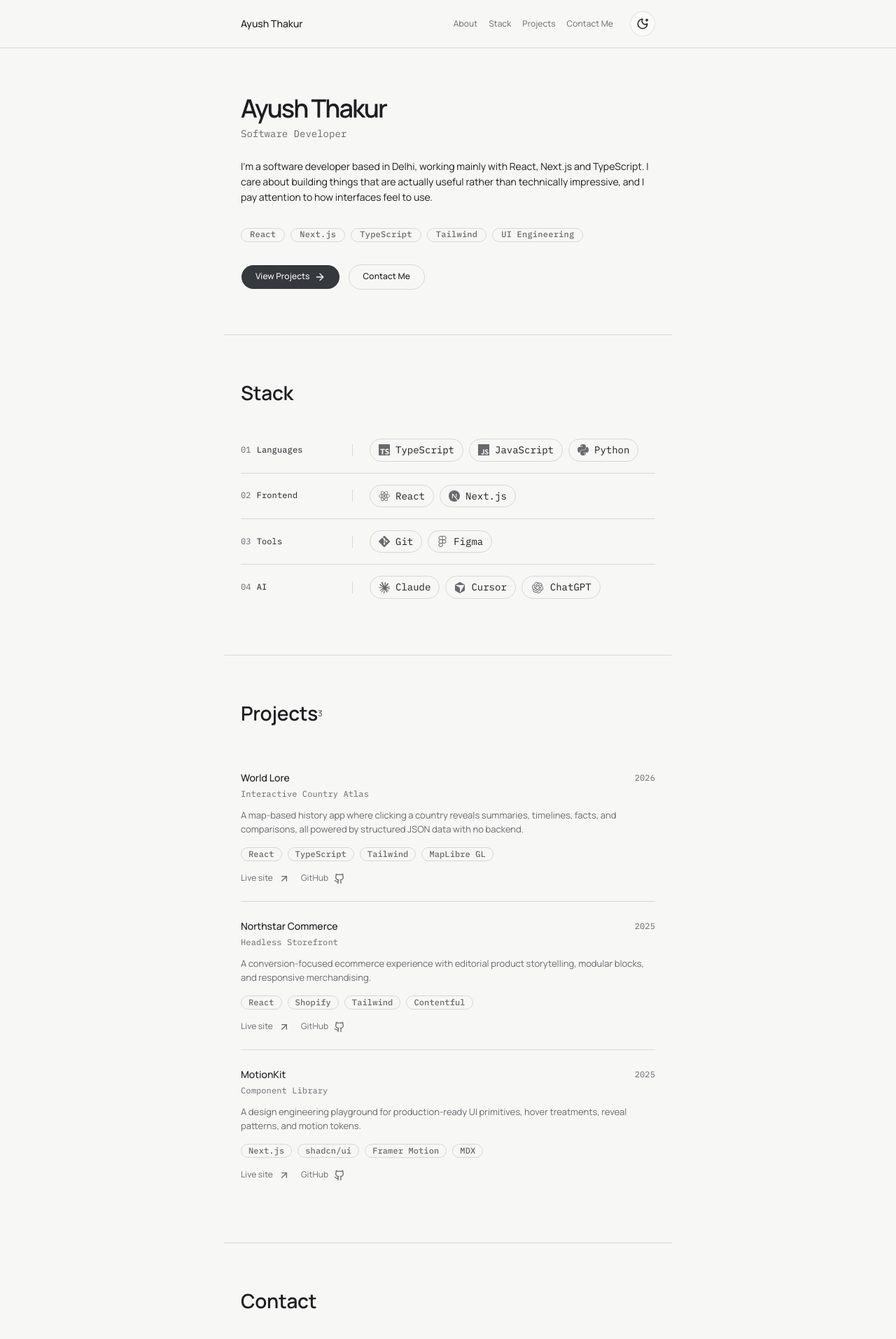
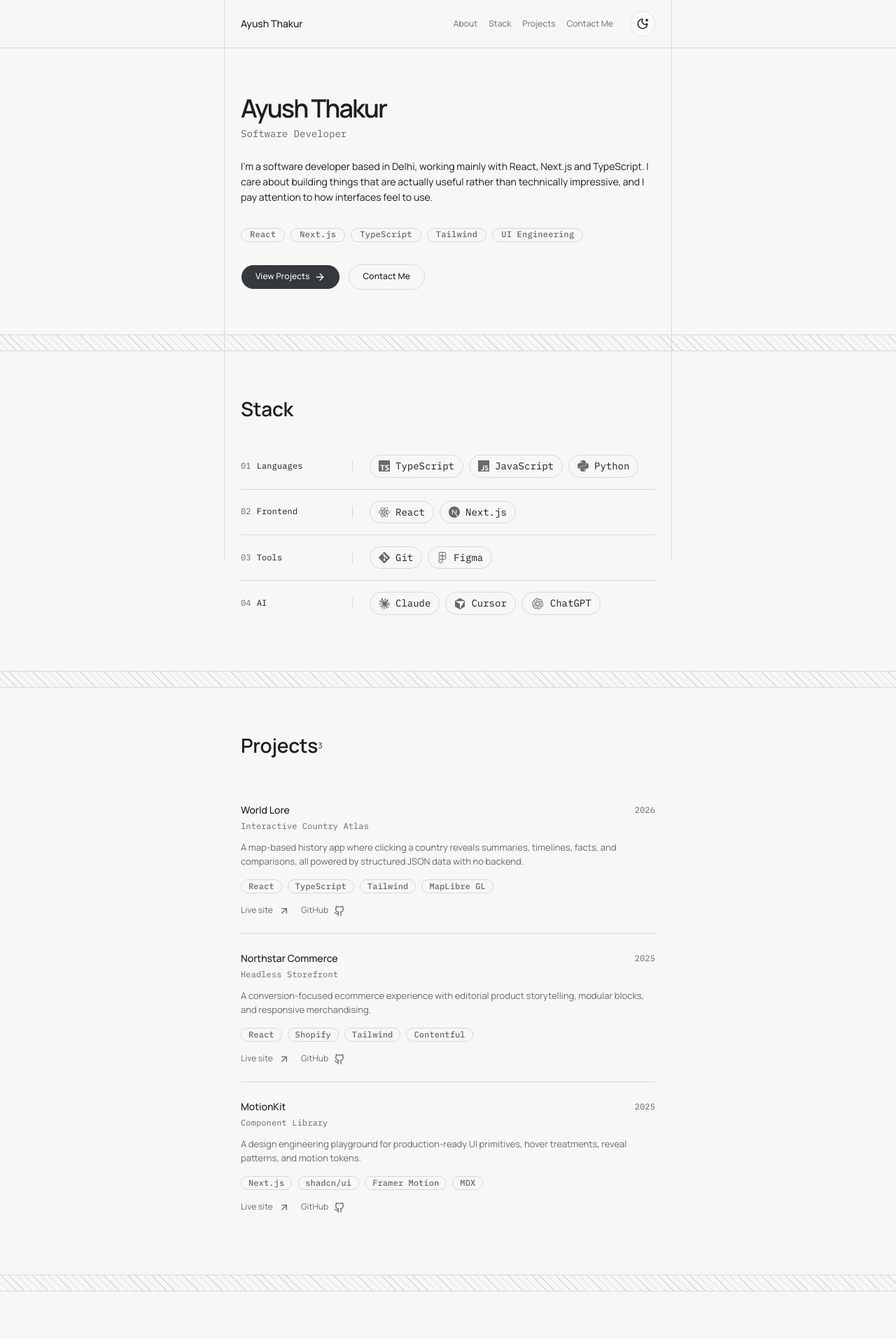
Before and after one commit to ryvvern/personal_portfolio, a Next.js app: page / in a window 1280 px wide. Shown: the top 1914 px of the page at 70% size. Built offline with nearby package versions, Linux system fonts and the light colour scheme.

Commit message:
feat(layout): add vertical margin rules and hatched section bands

```diff
--- a/app/layout.tsx
+++ b/app/layout.tsx
@@ -1,6 +1,7 @@
 import type { Metadata } from "next";
 import { IBM_Plex_Mono, Manrope } from "next/font/google";
 
+import { PageFrame } from "@/components/page-frame";
 import { SiteFooter } from "@/components/site-footer";
 import { SiteHeader } from "@/components/site-header";
 import { ThemeProvider } from "@/components/theme-provider";
@@ -66,6 +67,7 @@
           enableSystem
           disableTransitionOnChange
         >
+          <PageFrame />
           <div className="relative min-h-screen overflow-x-hidden">
             <SiteHeader />
             {children}
--- a/app/page.tsx
+++ b/app/page.tsx
@@ -3,12 +3,19 @@
 import { ProjectsSection } from "@/components/projects-section";
 import { StackSection } from "@/components/stack-section";
 
+function SectionBand() {
+  return <div className="hatched h-6 w-full border-t border-b border-border" />;
+}
+
 export default function Home() {
   return (
     <main>
       <AboutSection />
+      <SectionBand />
       <StackSection />
+      <SectionBand />
       <ProjectsSection />
+      <SectionBand />
       <ContactSection />
     </main>
   );
--- a/components/contact-section.tsx
+++ b/components/contact-section.tsx
@@ -13,7 +13,7 @@
 
 export function ContactSection() {
   return (
-    <section id="contact" className="container-shell section-space border-t border-border">
+    <section id="contact" className="container-shell section-space">
       <SectionHeading title="Contact" />
       <div className="mt-8">
         <Link
--- /dev/null
+++ b/components/page-frame.tsx
@@ -0,0 +1,17 @@
+export function PageFrame() {
+  return (
+    <div
+      aria-hidden="true"
+      className="pointer-events-none fixed inset-y-0 inset-x-0 -z-10 hidden md:block"
+    >
+      <div
+        className="absolute inset-y-0 w-px bg-border"
+        style={{ left: "calc(50% - var(--container-content) / 2)" }}
+      />
+      <div
+        className="absolute inset-y-0 w-px bg-border"
+        style={{ right: "calc(50% - var(--container-content) / 2)" }}
+      />
+    </div>
+  );
+}
--- a/components/projects-section.tsx
+++ b/components/projects-section.tsx
@@ -7,7 +7,7 @@
 
 export function ProjectsSection() {
   return (
-    <section id="projects" className="container-shell section-space border-t border-border">
+    <section id="projects" className="container-shell section-space">
       <SectionHeading title="Projects" count={siteConfig.projects.length} />
       <div className="mt-10">
         {siteConfig.projects.map((project, index) => (
--- a/components/stack-section.tsx
+++ b/components/stack-section.tsx
@@ -102,7 +102,7 @@
 
 export function StackSection() {
   return (
-    <section id="stack" className="container-shell section-space border-t border-border">
+    <section id="stack" className="container-shell section-space">
       <SectionHeading title="Stack" />
       <div className="mt-8">
         {siteConfig.stack.map((group, index) => (
--- a/styles/globals.css
+++ b/styles/globals.css
@@ -174,6 +174,16 @@
   .text-balance {
     text-wrap: balance;
   }
+
+  .hatched {
+    background-image: repeating-linear-gradient(
+      45deg,
+      var(--border) 0px,
+      var(--border) 1px,
+      transparent 1px,
+      transparent 8px
+    );
+  }
 }
 
 @layer utilities {
```
